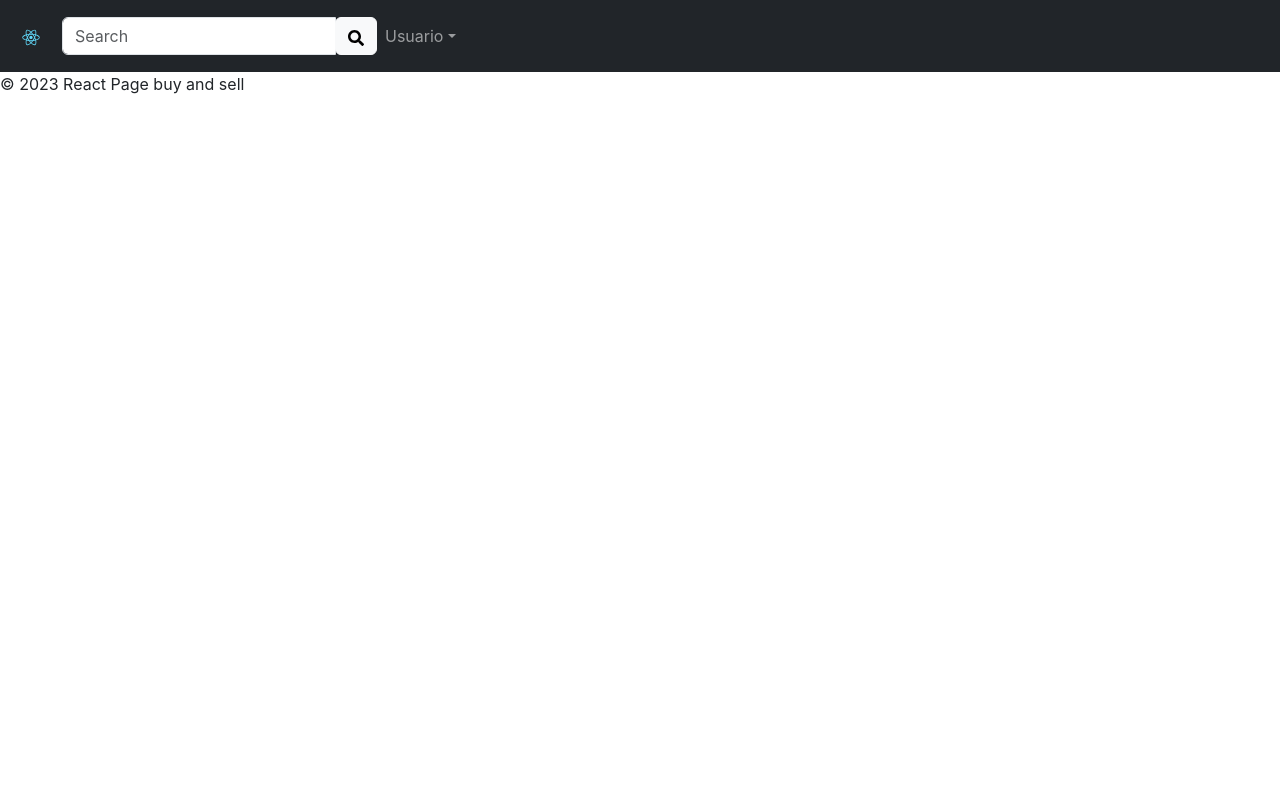
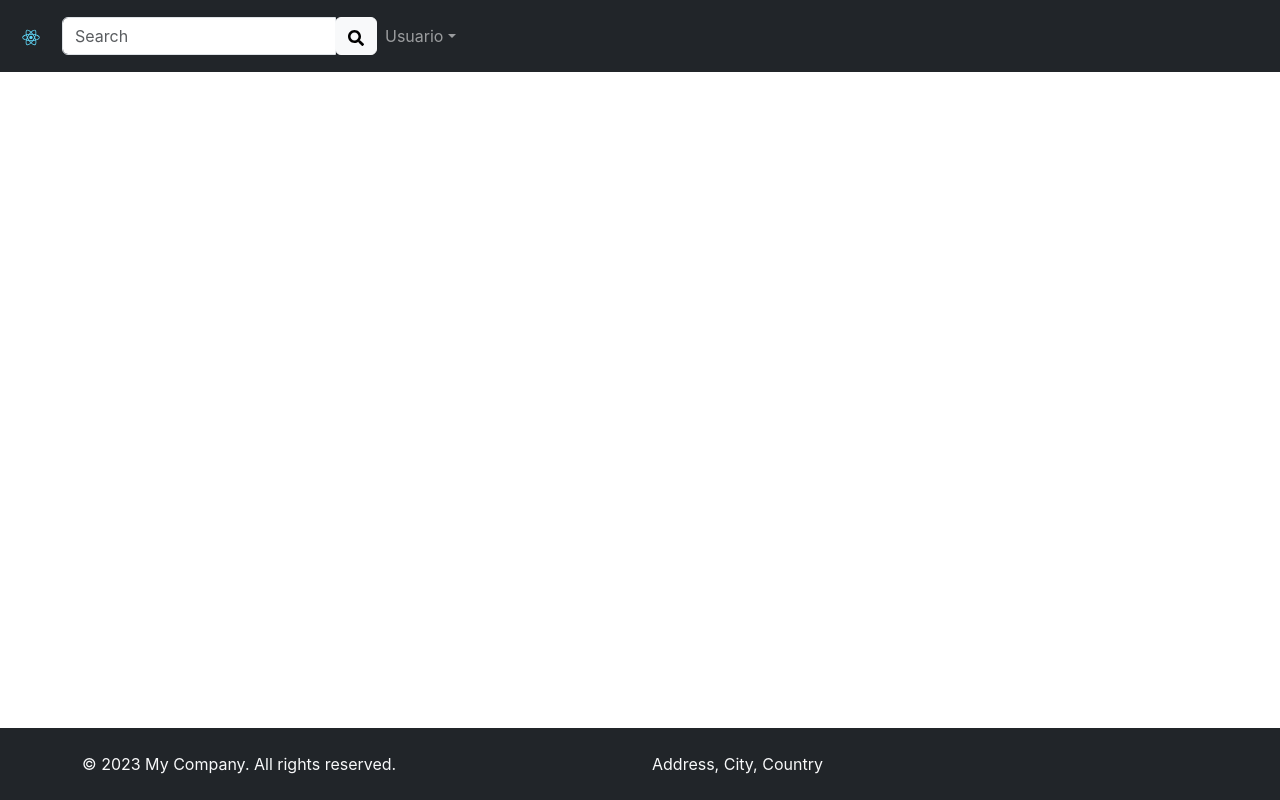
Before and after one commit to davidordo85/React_app_sales, a React (Create React App) app: page / in a window 1280 px wide. Built offline with nearby package versions, Linux system fonts and the light colour scheme.

Commit message:
Converted the footer into an external component.

```diff
--- /dev/null
+++ b/src/components/layout/Footer.js
@@ -0,0 +1,21 @@
+import React from 'react';
+import { Container, Row, Col } from 'react-bootstrap';
+
+function Footer() {
+  return (
+    <footer className="bg-dark text-light py-4 fixed-bottom">
+      <Container>
+        <Row>
+          <Col md={6}>
+            <p className="mb-0">&copy; 2023 My Company. All rights reserved.</p>
+          </Col>
+          <Col md={6} className="text-md-right">
+            <p className="mb-0">Address, City, Country</p>
+          </Col>
+        </Row>
+      </Container>
+    </footer>
+  );
+}
+
+export default Footer;
--- a/src/components/layout/Layout.js
+++ b/src/components/layout/Layout.js
@@ -1,5 +1,6 @@
 import React from 'react';
 import Header from './Header';
+import Footer from './Footer';
 
 function Layout({ children, ...props }) {
   return (
@@ -9,7 +10,7 @@ function Layout({ children, ...props }) {
         <section className="">{children}</section>
       </main>
       {/* TODO: place your footer company */}
-      <footer>© 2023 React Page buy and sell</footer>
+      <Footer />
     </div>
   );
 }
```
